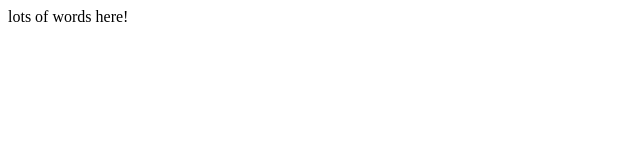
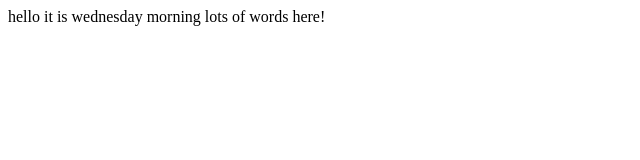
Before and after one commit to victorzhh/CapstoneTeachingFiles, a plain HTML site: page basicspart1.html in a window 1280 px wide. Shown: the whole page, without its empty margins (0-640 px from the left). Drawn offline with Linux system fonts and the light colour scheme.

Commit message:
wednesday morning comment

```diff
--- a/basicspart1.html
+++ b/basicspart1.html
@@ -10,6 +10,8 @@
 
 </head>
 <body>
+hello it is wednesday morning
+
 <!-- The body contains the actual content -->
 lots of words here!
 <!-- YOUR TURN -->
```
